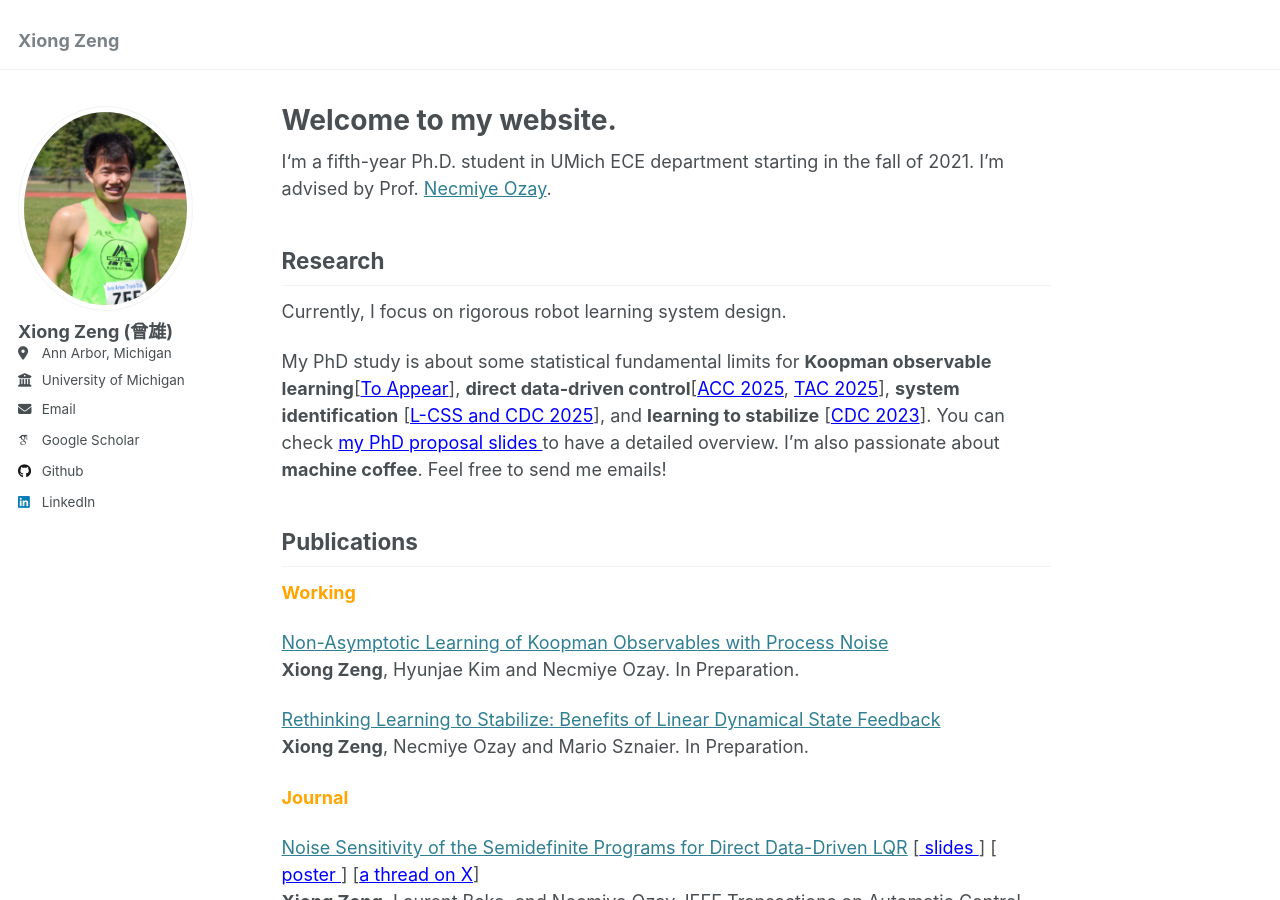
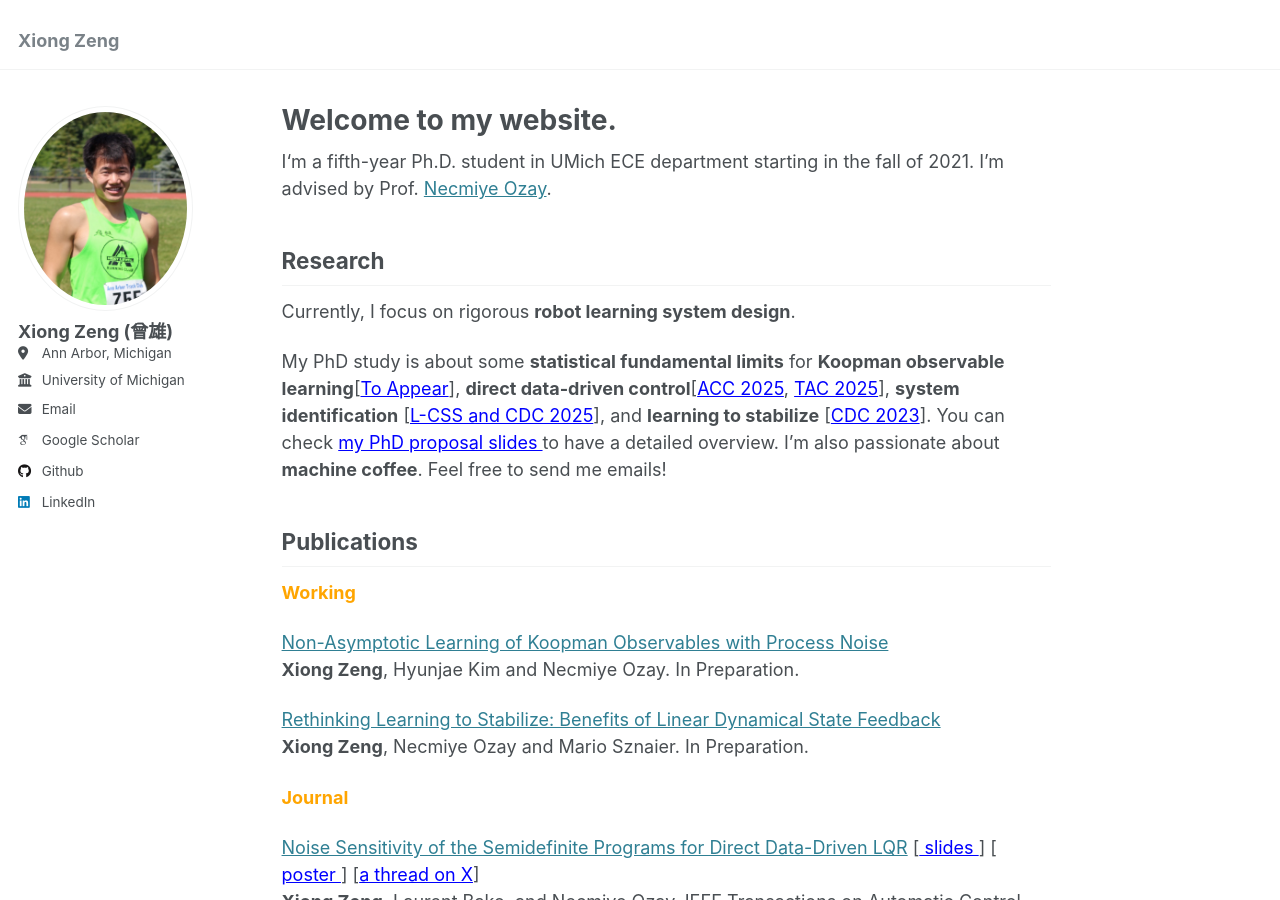
Before and after one commit to zengxiong111/zengxiong.github.io, a Jekyll site: the page built from _pages/about.md, in a window 1280 px wide and 900 px high. Built offline with Jekyll 4.4.1, drawn with Linux system fonts in a browser that asks for light colours; some web fonts are replaced.

Commit message:
Update about.md

```diff
--- a/_pages/about.md
+++ b/_pages/about.md
@@ -11,9 +11,9 @@
 
 ## Research
 
-Currently, I focus on rigorous robot learning system design.
+Currently, I focus on rigorous **robot learning system design**.
 
-My PhD study is about some statistical fundamental limits for **Koopman observable learning**[<a href="https://scholar.google.com/citations?user=v4lWTTwAAAAJ&hl=en" style="color: blue;" target="_blank">To Appear</a>], **direct data-driven control**[<a href="https://web.eecs.umich.edu/~necmiye/pubs/ZengBO_acc25.pdf" style="color: blue;" target="_blank">ACC 2025</a>, <a href="https://arxiv.org/abs/2412.19705" style="color: blue;" target="_blank">TAC 2025</a>], **system identification** [<a href="https://arxiv.org/abs/2503.16817" style="color: blue;" target="_blank">L-CSS and CDC 2025</a>], and **learning to stabilize** [<a href="https://arxiv.org/abs/2311.11151" style="color: blue;" target="_blank">CDC 2023</a>].
+My PhD study is about some **statistical fundamental limits** for **Koopman observable learning**[<a href="https://scholar.google.com/citations?user=v4lWTTwAAAAJ&hl=en" style="color: blue;" target="_blank">To Appear</a>], **direct data-driven control**[<a href="https://web.eecs.umich.edu/~necmiye/pubs/ZengBO_acc25.pdf" style="color: blue;" target="_blank">ACC 2025</a>, <a href="https://arxiv.org/abs/2412.19705" style="color: blue;" target="_blank">TAC 2025</a>], **system identification** [<a href="https://arxiv.org/abs/2503.16817" style="color: blue;" target="_blank">L-CSS and CDC 2025</a>], and **learning to stabilize** [<a href="https://arxiv.org/abs/2311.11151" style="color: blue;" target="_blank">CDC 2023</a>].
 You can check <a href="https://github.com/zengxiong111/zengxiong.github.io/releases/download/v1.0/phd_propsoal_Xiong_Zeng_part.pdf"
    target="_blank"
    style="color: blue;">
```
